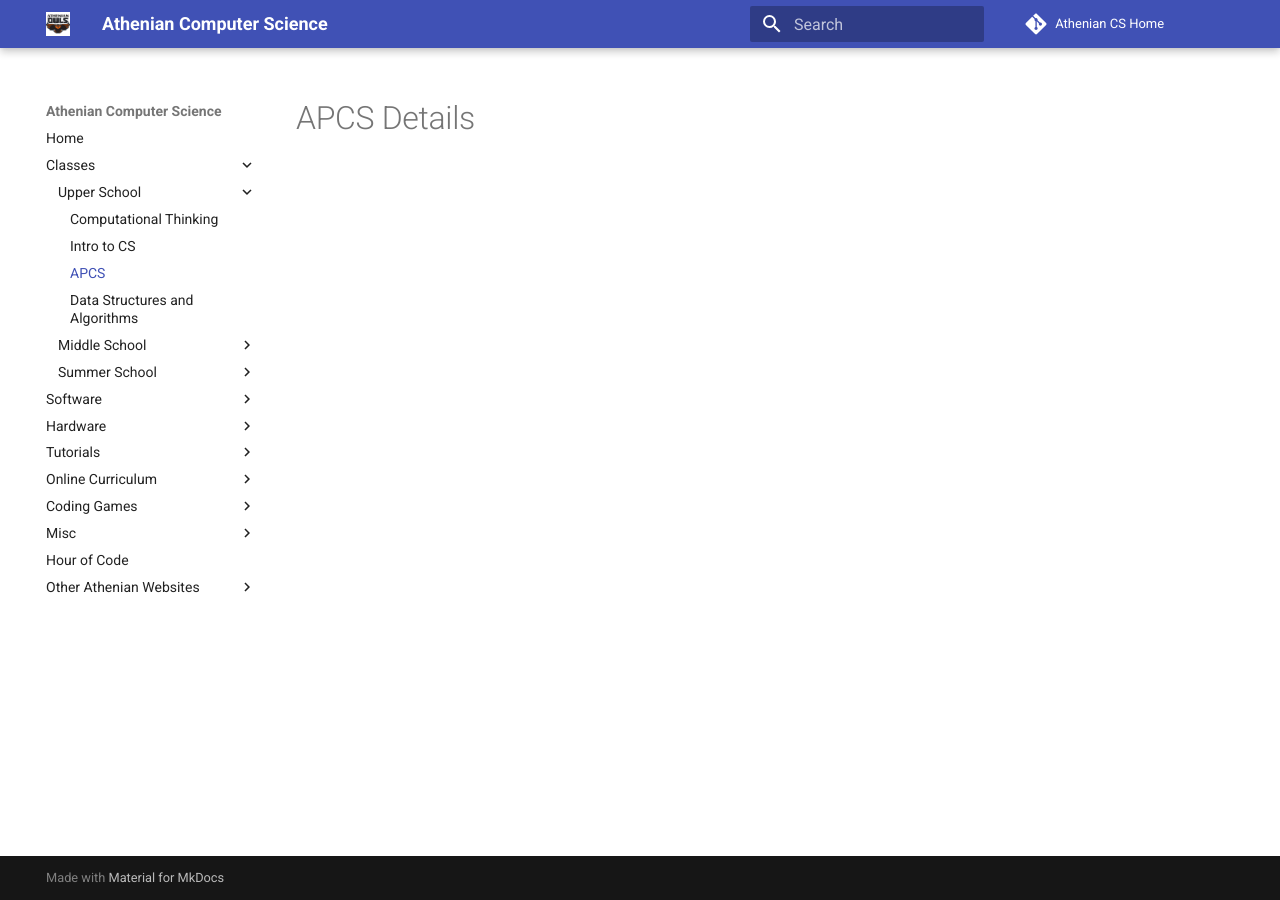
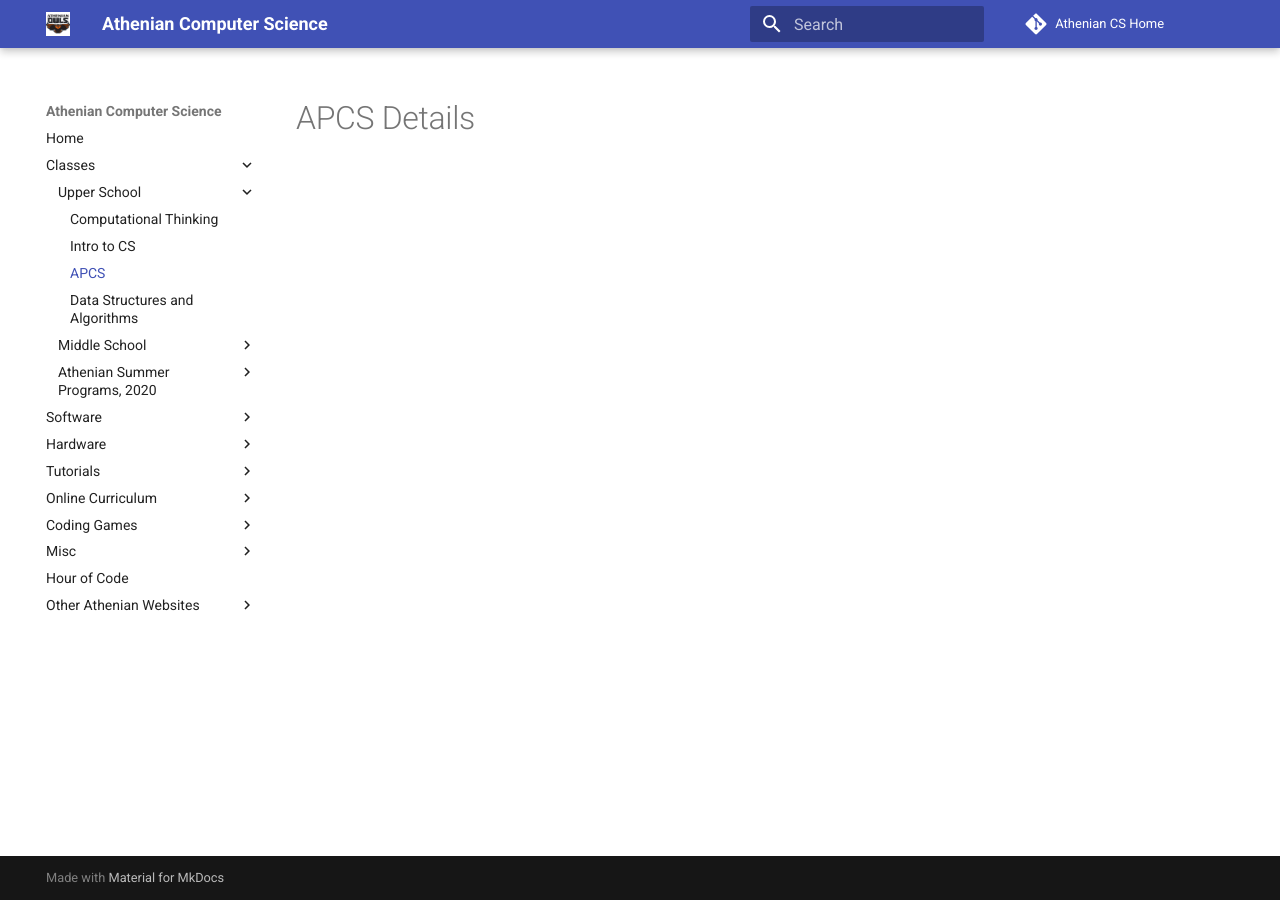
Before and after one commit to athenian-computational-thinking/athenian-cs-mkdocs, an MkDocs documentation site: the page built from docs/apcs.md, in a window 1280 px wide. Built offline with MkDocs 1.6.1 and Material for MkDocs 9.7.7, drawn with Linux system fonts in a browser that asks for light colours; comment, search, counter and statistics services are not loaded.

Commit message:
Update Athenian Summer Programs classes

```diff
--- a/mkdocs.yml
+++ b/mkdocs.yml
@@ -9,8 +9,8 @@ nav:
     - Middle School:
         - CoderZ: coderz.md
         - CodeCombat: codecombat.md
-    - Summer School:
-        - Introduction to Programming (Summer 2019): https://davebsoft.com/programming-for-kids/classes/athenian/summer/2019/
+    - Athenian Summer Programs, 2020:
+        - Grades 6–10 programming classes using Ruby, Python and JavaScript: https://davebsoft.com/programming-for-kids/classes/athenian/summer/2020/
   - Software:
       - IDEs:
           - VSCode: https://code.visualstudio.com/download
```
